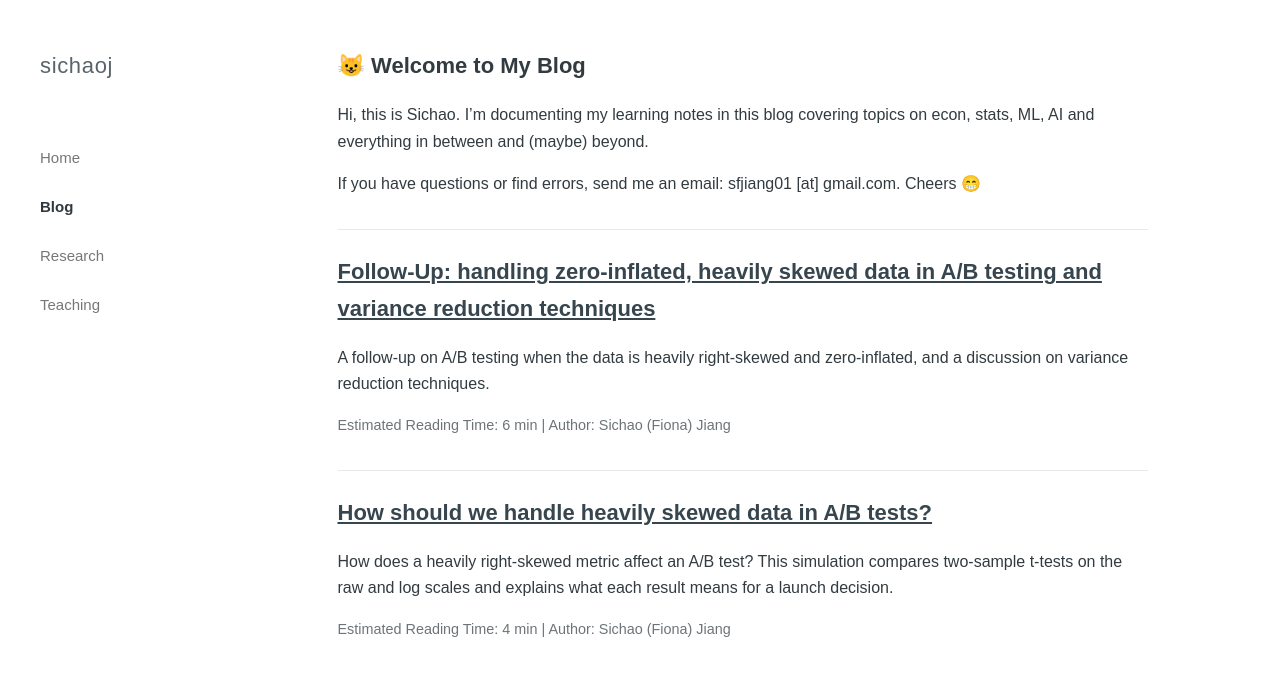
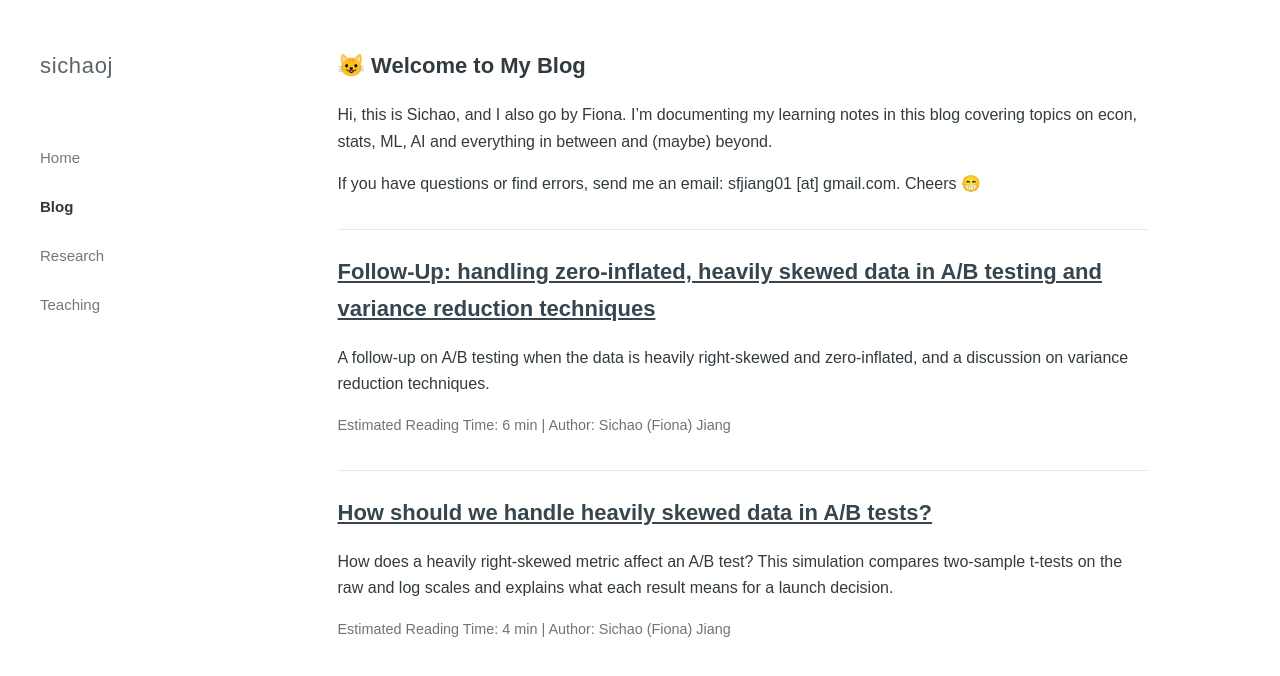
Before and after one commit to sichaoj/sichaoj.github.io, a plain HTML site: page blog.html in a window 1280 px wide. Drawn offline with Linux system fonts and the light colour scheme.

Commit message:
Add Fiona to the Blog introduction

```diff
--- a/blog.html
+++ b/blog.html
@@ -4,7 +4,7 @@
 <main class="page"><div class="page-inner">
 <div class="content" style="text-align: left">
 <h2>😺 Welcome to My Blog</h2>
-<p>Hi, this is Sichao. I’m documenting my learning notes in this blog covering topics on econ, stats, ML, AI and everything in between and (maybe) beyond.</p>
+<p>Hi, this is Sichao, and I also go by Fiona. I’m documenting my learning notes in this blog covering topics on econ, stats, ML, AI and everything in between and (maybe) beyond.</p>
 <p>If you have questions or find errors, send me an email: sfjiang01 [at] gmail.com. Cheers 😁</p></div>
 <section class="content" aria-label="Blog posts">
 <article style="margin-top: 32px; padding-top: 24px; border-top: 1px solid var(--line)">
```
